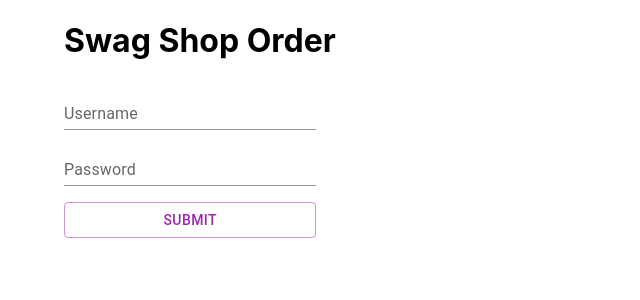
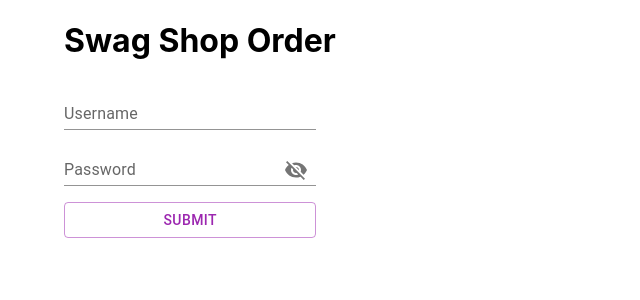
Before and after one commit to minhle2704/swag-order, a React (Create React App) app: page /login in a window 1280 px wide. Shown: the top 300 px of the page, without its empty margins (0-640 px from the left). Built offline with nearby package versions, Linux system fonts and the light colour scheme.

Commit message:
Hide password; Disable checkout on empty cart; Style my order page

```diff
--- a/src/component/SwagManagement/MyCart.jsx
+++ b/src/component/SwagManagement/MyCart.jsx
@@ -28,8 +28,8 @@ function MyCart({
   };
 
   return (
-    <>
-      <Table sx={{ minWidth: 650 }} aria-label="simple table">
+    <Stack spacing={2}>
+      <Table>
         <TableHead>
           <TableRow>
             <TableCell align="left">Swag Name</TableCell>
@@ -40,10 +40,7 @@ function MyCart({
 
         <TableBody>
           {Object.values(swagOrders).map((swagOrder) => (
-            <TableRow
-              key={swagOrder.id}
-              sx={{ "&:last-child td, &:last-child th": { border: 0 } }}
-            >
+            <TableRow key={swagOrder.id}>
               <TableCell align="left">{swagOrder.name}</TableCell>
               <TableCell align="left">
                 <Stack direction="row" alignItems="center" spacing={3}>
@@ -72,9 +69,14 @@ function MyCart({
       </Table>
 
       <Stack direction="row" justifyContent="right">
-        <Button onClick={() => navigate("/check-out")}>Check out</Button>
+        <Button
+          disabled={!Object.values(swagOrders).length}
+          onClick={() => navigate("/check-out")}
+        >
+          Check out
+        </Button>
       </Stack>
-    </>
+    </Stack>
   );
 }
 
--- a/src/component/UserManagement/Login.jsx
+++ b/src/component/UserManagement/Login.jsx
@@ -4,11 +4,23 @@ import TextField from "@mui/material/TextField";
 import Stack from "@mui/material/Stack";
 import Button from "@mui/material/Button";
 import Alert from "@mui/material/Alert";
+import FormControl from "@mui/material/FormControl";
+import Input from "@mui/material/Input";
+import InputLabel from "@mui/material/InputLabel";
+import InputAdornment from "@mui/material/InputAdornment";
+import IconButton from "@mui/material/IconButton";
+import Visibility from "@mui/icons-material/Visibility";
+import VisibilityOff from "@mui/icons-material/VisibilityOff";
 
 function Login({ setUser }) {
   const [username, setUsername] = useState("");
   const [password, setPassword] = useState("");
-  const [loginError, setLoginError] = useState(false);
+  const [shouldShowPassword, setShouldShowPassword] = useState(false);
+  const [hasLoginError, setHasLoginError] = useState(false);
+
+  const handleClickShowPassword = () => {
+    setShouldShowPassword(!shouldShowPassword);
+  };
 
   const navigate = useNavigate();
 
@@ -31,7 +43,7 @@ function Login({ setUser }) {
       setUser({ username, role, id, orders });
       navigate("/");
     } else {
-      setLoginError(true);
+      setHasLoginError(true);
     }
   };
 
@@ -45,20 +57,29 @@ function Login({ setUser }) {
           value={username}
           onChange={(event) => setUsername(event.target.value)}
         />
-        <TextField
-          color="secondary"
-          label="Password"
-          variant="standard"
-          value={password}
-          onChange={(event) => setPassword(event.target.value)}
-        />
+
+        <FormControl variant="standard">
+          <InputLabel>Password</InputLabel>
+          <Input
+            type={shouldShowPassword ? "text" : "password"}
+            endAdornment={
+              <InputAdornment position="end">
+                <IconButton onClick={handleClickShowPassword}>
+                  {shouldShowPassword ? <Visibility /> : <VisibilityOff />}
+                </IconButton>
+              </InputAdornment>
+            }
+            value={password}
+            onChange={(event) => setPassword(event.target.value)}
+          />
+        </FormControl>
       </Stack>
 
       <Button color="secondary" variant="outlined" onClick={handleUserLogin}>
         Submit
       </Button>
 
-      {loginError && (
+      {hasLoginError && (
         <Alert severity="error">
           You have provided a wrong username and password combination. Please
           try again!
--- a/src/component/UserManagement/MyOrder.jsx
+++ b/src/component/UserManagement/MyOrder.jsx
@@ -1,4 +1,5 @@
 import React, { useEffect } from "react";
+import Stack from "@mui/material/Stack";
 
 import OrderTile from "./OrderTile";
 
@@ -26,12 +27,14 @@ function MyOrder({ user, orderData, setOrderData }) {
   };
 
   return (
-    <div>
-      <div>My Order</div>
-      {orderData.map((order) => (
-        <OrderTile key={Object.keys(order)[0]} order={order} />
-      ))}
-    </div>
+    <>
+      <h3>My Order</h3>
+      <Stack spacing={1}>
+        {orderData.map((order) => (
+          <OrderTile key={Object.keys(order)[0]} order={order} />
+        ))}
+      </Stack>
+    </>
   );
 }
 
```
